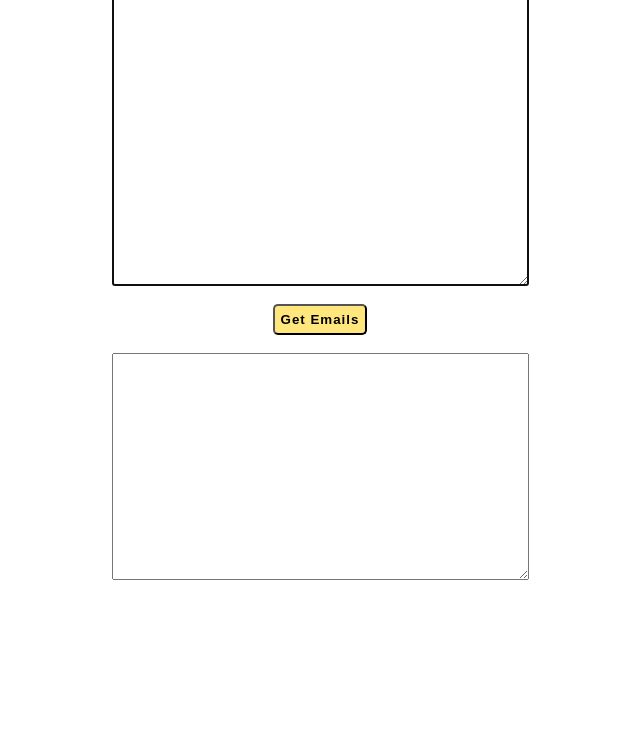
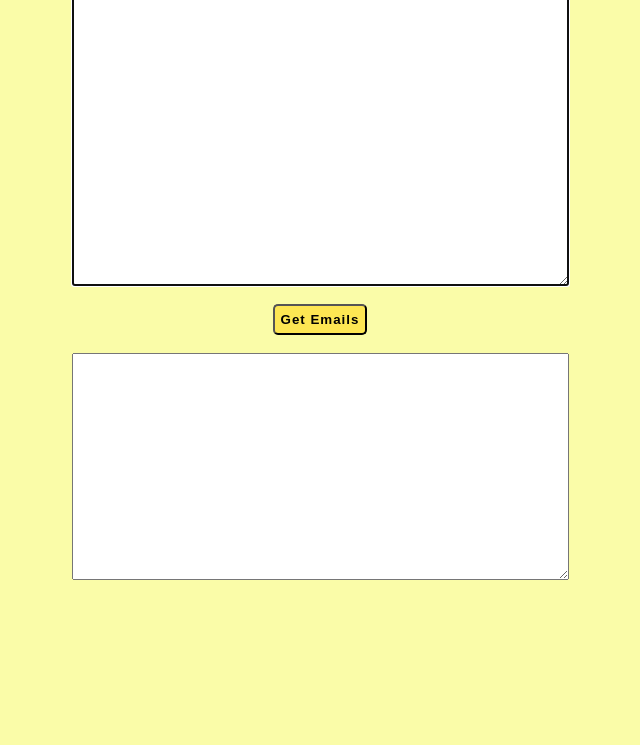
Before and after one commit to manoharys/Email-Extractor, a plain HTML site: page index.html in a window 1280 px wide. Shown: the part 55-800 px from the top of the page, without its empty margins (320-960 px from the left). Drawn offline with Linux system fonts and the light colour scheme.

Commit message:
updated styles

```diff
--- a/css/style.css
+++ b/css/style.css
@@ -6,6 +6,7 @@
 
 body{
     height: 100vh;
+    background-color: rgba(250, 252, 162, 0.932);
 }
 
 h1{
--- a/index.html
+++ b/index.html
@@ -14,11 +14,11 @@
 <body>
     <div class="container">
         <h1> Email-Extractor</h1>
-        <textarea name="inputText" id="" cols="50" rows="20" autofocus></textarea><br>
+        <textarea name="inputText" id="" cols="60" rows="20" autofocus></textarea><br>
 
         <button type="button">Get Emails</button>     <br>
         <span class="counter"></span>
-        <textarea name="outputText" id="" cols="50" rows="15"></textarea>
+        <textarea name="outputText" id="" cols="60" rows="15"></textarea>
     </div>
 </body>
 
```
